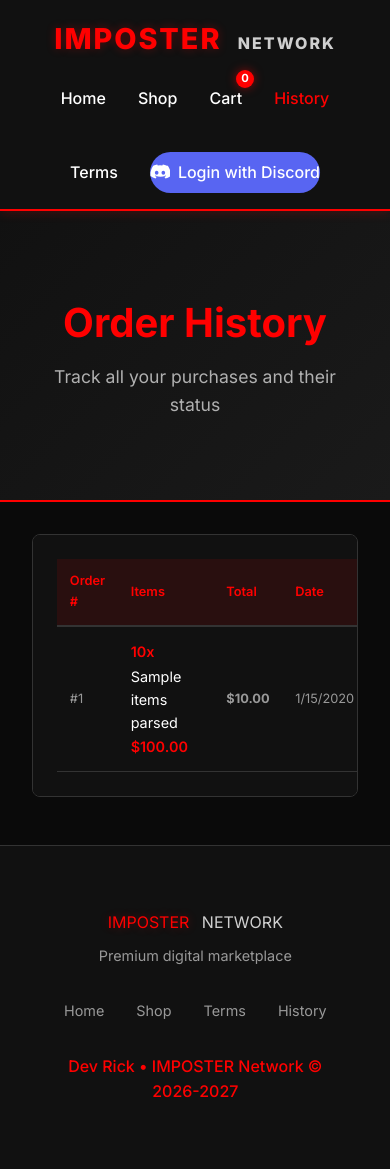
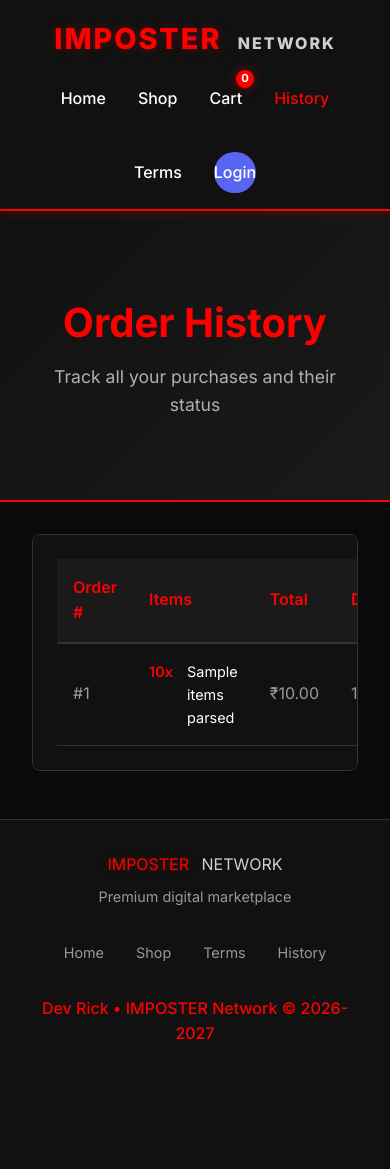
Before and after one commit to mrzappu/imposter-website, a Node server app: template views/history.ejs in a window 390 px wide. After the commit the page ends 1040 px from the top, so only its background shows below. Run offline with Node 20, Linux system fonts and the light colour scheme; the template is opened without the code that fills it: most values are stand-ins (such as "Sample title", 1, 10 or a date in 2020); some libraries are stand-ins or nearby versions.

Commit message:
Update history.ejs

```diff
--- a/views/history.ejs
+++ b/views/history.ejs
@@ -5,12 +5,10 @@
     <meta name="viewport" content="width=device-width, initial-scale=1.0">
     <title>IMPOSTER Network – Order History</title>
     <link rel="stylesheet" href="/style.css">
-    <link rel="preconnect" href="https://fonts.googleapis.com">
-    <link rel="preconnect" href="https://fonts.gstatic.com" crossorigin>
     <link href="https://fonts.googleapis.com/css2?family=Inter:wght@400;500;600;700;800&display=swap" rel="stylesheet">
 </head>
 <body>
-    <nav class="glass-nav">
+    <nav>
         <div class="nav-container">
             <div class="logo">
                 <span class="logo-imposter">IMPOSTER</span>
@@ -26,25 +24,19 @@
                 <a href="/history" class="active">History</a>
                 <a href="/terms">Terms</a>
                 <% if (user) { %>
-                    <a href="/admin" style="<%= isAdmin ? '' : 'display:none;' %>" class="admin-link">Admin</a>
+                    <a href="/admin" style="<%= isAdmin ? '' : 'display:none;' %>">Admin</a>
                     <div class="user-menu">
                         <img src="<%= user.avatar || 'https://cdn.discordapp.com/embed/avatars/0.png' %>" alt="avatar" class="user-avatar">
                         <span class="username"><%= user.username %></span>
                         <a href="/logout" class="logout-btn">Logout</a>
                     </div>
                 <% } else { %>
-                    <a href="/auth/discord" class="discord-btn">
-                        <svg width="20" height="20" viewBox="0 0 24 24" fill="currentColor">
-                            <path d="M20.317 4.37a19.791 19.791 0 0 0-4.885-1.515c-.209.377-.456.885-.624 1.3a18.277 18.277 0 0 0-5.487 0 12.64 12.64 0 0 0-.633-1.3 19.736 19.736 0 0 0-4.885 1.515c-2.86 4.27-3.636 8.432-3.208 12.502a20.11 20.11 0 0 0 6.066 2.98c.49-.664.926-1.383 1.302-2.14a13.193 13.193 0 0 1-2.052-.991c.173-.126.342-.258.506-.39a14.545 14.545 0 0 0 12.436 0c.165.132.334.264.507.39-.65.38-1.336.714-2.053.991.376.757.812 1.476 1.302 2.14a20.05 20.05 0 0 0 6.065-2.98c.506-4.587-.79-8.7-3.208-12.502zM8.02 15.33c-1.183 0-2.157-1.085-2.157-2.419 0-1.333.947-2.419 2.157-2.419 1.21 0 2.184 1.086 2.157 2.419 0 1.334-.947 2.419-2.157 2.419zm7.975 0c-1.183 0-2.157-1.085-2.157-2.419 0-1.333.947-2.419 2.157-2.419 1.21 0 2.184 1.086 2.157 2.419 0 1.334-.947 2.419-2.157 2.419z"/>
-                        </svg>
-                        Login with Discord
-                    </a>
+                    <a href="/auth/discord" class="discord-btn">Login</a>
                 <% } %>
             </div>
         </div>
     </nav>
 
-    <main>
     <div class="shop-header">
         <div class="container">
             <h1 class="page-title">Order History</h1>
@@ -54,14 +46,14 @@
 
     <div class="container">
         <% if (!orders || orders.length === 0) { %>
-                <div class="empty-history glass-card">
+            <div class="empty-history">
                 <div class="empty-history-icon">📜</div>
                 <h2>No orders yet</h2>
                 <p>You haven't placed any orders. Start shopping now!</p>
                 <a href="/shop" class="btn-primary">Browse Shop</a>
             </div>
         <% } else { %>
-                <div class="history-table-container glass-card">
+            <div class="history-table-container">
                 <table class="history-table">
                     <thead>
                         <tr>
@@ -84,7 +76,6 @@
                                                 <div class="order-item-row">
                                                     <span class="item-quantity"><%= item.quantity %>x</span>
                                                     <span class="item-name"><%= item.name %></span>
-                                                        <span class="item-price">$<%= (item.price * item.quantity).toFixed(2) %></span>
                                                 </div>
                                             <% }) %>
                                         <% } else { %>
@@ -92,7 +83,7 @@
                                         <% } %>
                                     </div>
                                 </td>
-                                    <td class="order-total">$<%= order.total.toFixed(2) %></td>
+                                <td>₹<%= order.total.toFixed(2) %></td>
                                 <td><%= new Date(order.created_at).toLocaleDateString() %></td>
                                 <td>
                                     <span class="status-badge status-<%= order.status %>">
@@ -101,9 +92,9 @@
                                 </td>
                                 <td>
                                     <% if (order.proof) { %>
-                                            <a href="/uploads/<%= order.proof %>" target="_blank" class="btn-view-proof">View</a>
+                                        <a href="/uploads/<%= order.proof %>" target="_blank" style="color: var(--primary);">View</a>
                                     <% } else { %>
-                                            <span class="no-proof">No proof</span>
+                                        <span style="color: #666;">No proof</span>
                                     <% } %>
                                 </td>
                             </tr>
@@ -113,10 +104,8 @@
             </div>
         <% } %>
     </div>
-    </main>
 
-    <footer class="glass-footer">
-        <div class="container">
+    <footer>
         <div class="footer-content">
             <div class="footer-brand">
                 <span class="logo-imposter">IMPOSTER</span>
@@ -133,151 +122,7 @@
                 <p>Dev Rick • IMPOSTER Network © 2026-2027</p>
             </div>
         </div>
-        </div>
     </footer>
-
-    <style>
-        .empty-history {
-            text-align: center;
-            padding: 4rem 2rem;
-            max-width: 500px;
-            margin: 2rem auto;
-        }
-
-        .empty-history-icon {
-            font-size: 5rem;
-            margin-bottom: 1rem;
-            opacity: 0.5;
-        }
-
-        .empty-history h2 {
-            color: var(--primary);
-            margin-bottom: 1rem;
-        }
-
-        .empty-history p {
-            color: var(--text-secondary);
-            margin-bottom: 2rem;
-        }
-
-        .history-table-container {
-            padding: 1.5rem;
-            margin-top: 2rem;
-            overflow-x: auto;
-        }
-
-        .history-table {
-            width: 100%;
-            border-collapse: collapse;
-        }
-
-        .history-table th {
-            text-align: left;
-            padding: 1rem;
-            background: rgba(255,0,0,0.1);
-            color: var(--primary);
-            font-weight: 600;
-        }
-
-        .history-table td {
-            padding: 1rem;
-            border-bottom: 1px solid var(--border-color);
-        }
-
-        .order-items-list {
-            display: flex;
-            flex-direction: column;
-            gap: 0.3rem;
-        }
-
-        .order-item-row {
-            display: flex;
-            gap: 0.5rem;
-            font-size: 0.9rem;
-        }
-
-        .item-quantity {
-            color: var(--primary);
-            font-weight: 600;
-            min-width: 40px;
-        }
-
-        .item-name {
-            color: var(--text-primary);
-            flex: 1;
-        }
-
-        .item-price {
-            color: var(--primary);
-            font-weight: 600;
-            min-width: 70px;
-            text-align: right;
-        }
-
-        .order-total {
-            font-weight: 700;
-            color: var(--primary);
-        }
-
-        .status-badge {
-            display: inline-block;
-            padding: 0.3rem 0.8rem;
-            border-radius: 20px;
-            font-size: 0.8rem;
-            font-weight: 600;
-            text-transform: uppercase;
-        }
-
-        .status-pending {
-            background: rgba(255, 170, 0, 0.2);
-            color: var(--warning);
-            border: 1px solid var(--warning);
-        }
-
-        .status-approved {
-            background: rgba(0, 255, 0, 0.2);
-            color: var(--success);
-            border: 1px solid var(--success);
-        }
-
-        .status-rejected {
-            background: rgba(255, 0, 0, 0.2);
-            color: var(--danger);
-            border: 1px solid var(--danger);
-        }
-
-        .btn-view-proof {
-            padding: 0.3rem 0.8rem;
-            background: var(--primary);
-            color: white;
-            text-decoration: none;
-            border-radius: 4px;
-            font-size: 0.8rem;
-        }
-
-        .no-proof {
-            color: var(--text-secondary);
-            font-size: 0.8rem;
-            font-style: italic;
-        }
-
-        @media (max-width: 768px) {
-            .history-table th,
-            .history-table td {
-                padding: 0.8rem;
-                font-size: 0.8rem;
-            }
-
-            .order-item-row {
-                flex-direction: column;
-                gap: 0.1rem;
-            }
-
-            .item-price {
-                text-align: left;
-            }
-        }
-    </style>
 
     <script>
         async function updateCartCount() {
```
Lines whose indentation alone changed are shown as unchanged.
